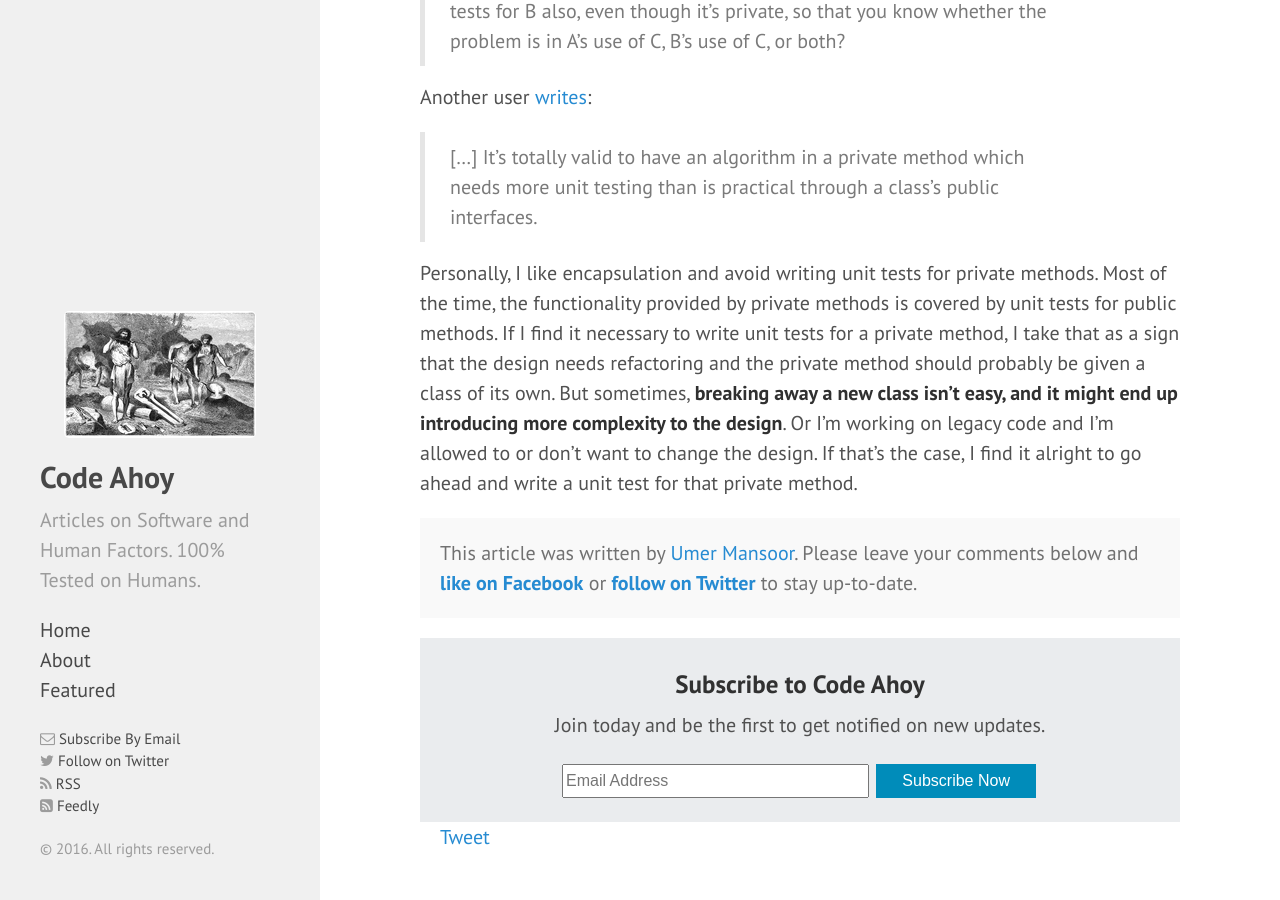
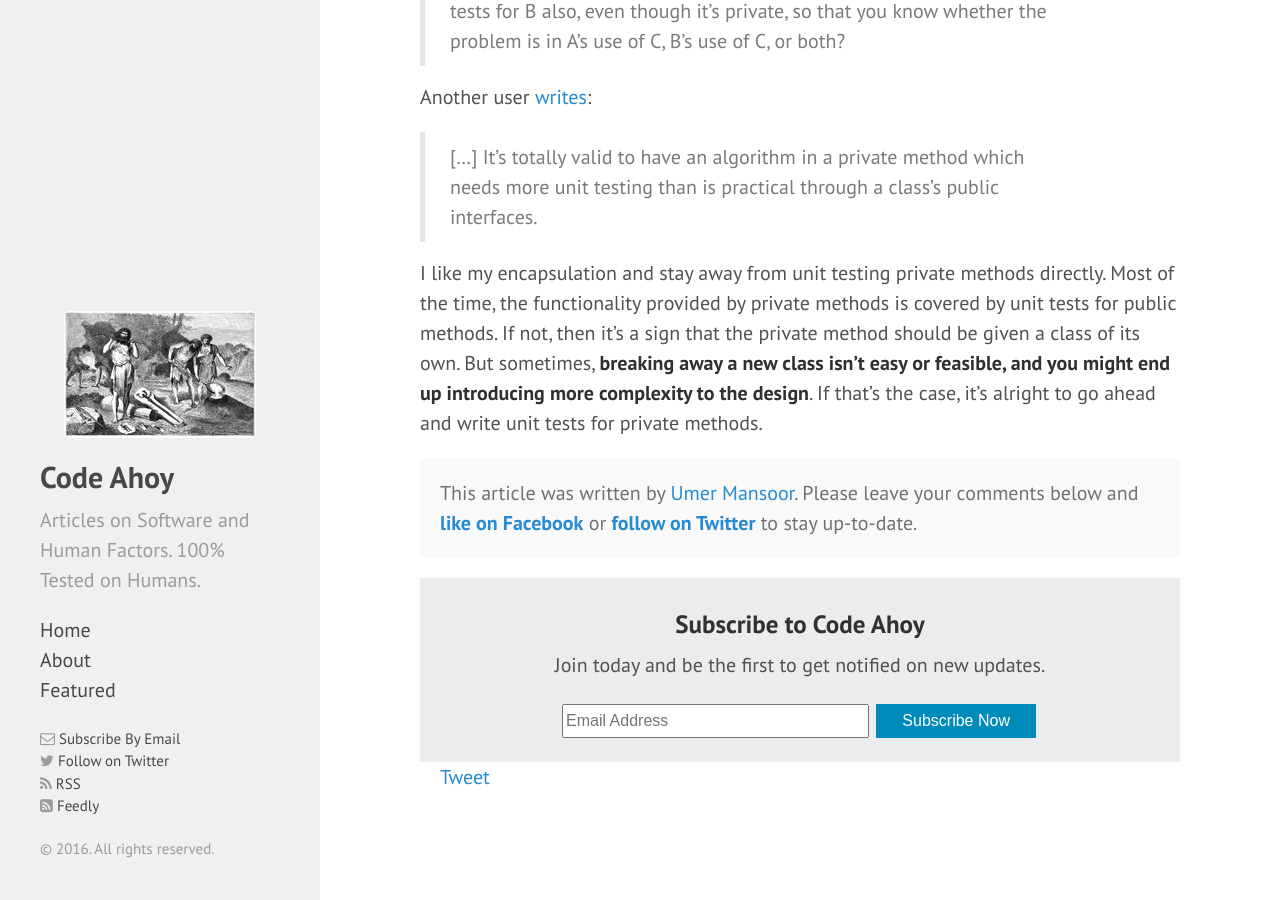
Before and after one commit to talk2viren/umermansoor.github.io, a Jekyll site: the page built from _posts/2016-11-19-should-you-unit-test-private-methods.md, in a window 1280 px wide and 900 px high, scrolled down 900 px. Built offline with Jekyll 4.4.1, drawn with Linux system fonts in a browser that asks for light colours; nearby versions of some CDN libraries; a script that is not in the unit is left out; comment, search, counter and statistics services are not loaded.

Commit message:
sentence structure

```diff
--- a/_posts/2016-11-19-should-you-unit-test-private-methods.md
+++ b/_posts/2016-11-19-should-you-unit-test-private-methods.md
@@ -25,4 +25,4 @@ Another user [writes](http://stackoverflow.com/questions/34571/how-to-test-a-cla
 
 > [...] It's totally valid to have an algorithm in a private method which needs more unit testing than is practical through a class's public interfaces.
 
-Personally, I like encapsulation and avoid writing unit tests for private methods. Most of the time, the functionality provided by private methods is covered by unit tests for public methods. If I find it necessary to write unit tests for a private method, I take that as a sign that the design needs refactoring and the private method should probably be given a class of its own. But sometimes, **breaking away a new class isn't easy, and it might end up introducing more complexity to the design**. Or I'm working on legacy code and I'm allowed to or don't want to change the design. If that's the case, I find it alright to go ahead and write a unit test for that private method.
+I like my encapsulation and stay away from unit testing private methods directly. Most of the time, the functionality provided by private methods is covered by unit tests for public methods. If not, then it's a sign that the private method should be given a class of its own. But sometimes, **breaking away a new class isn't easy or feasible, and you might end up introducing more complexity to the design**. If that's the case, it's alright to go ahead and write unit tests for private methods.
```
